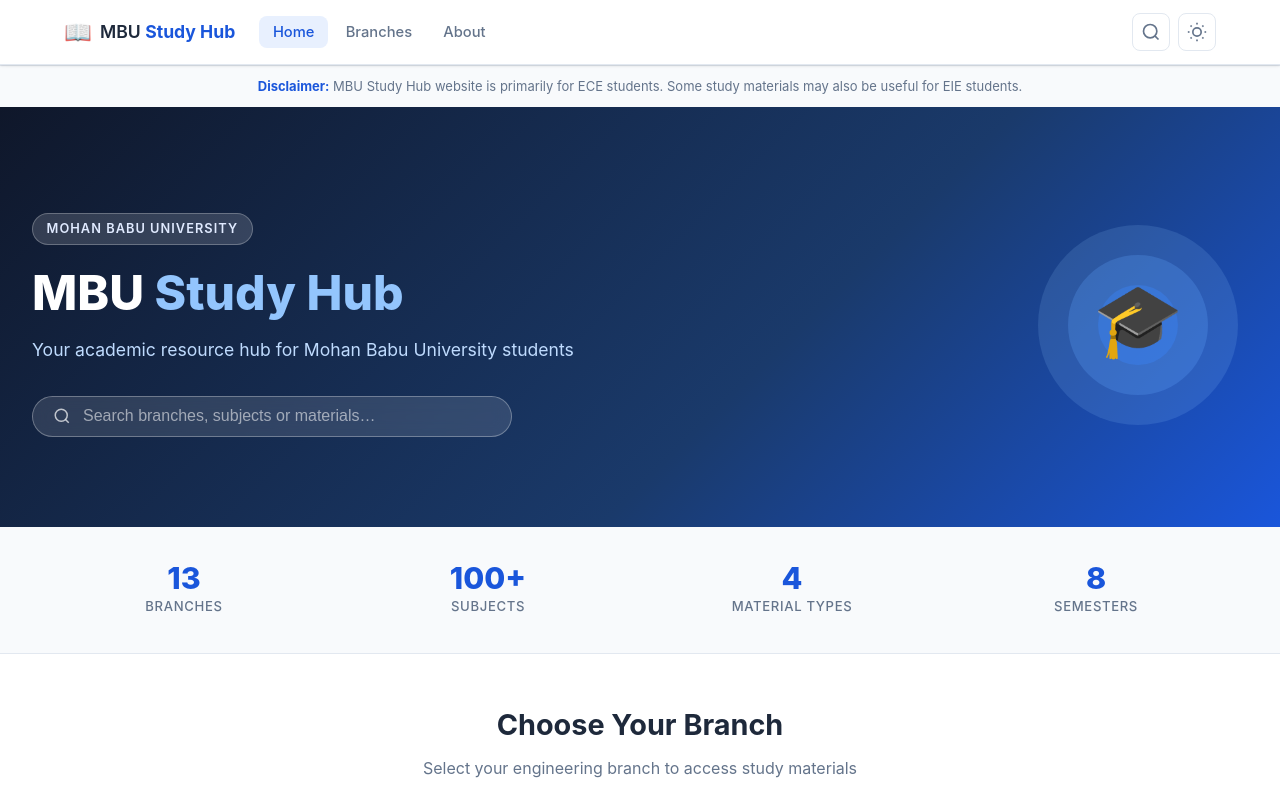
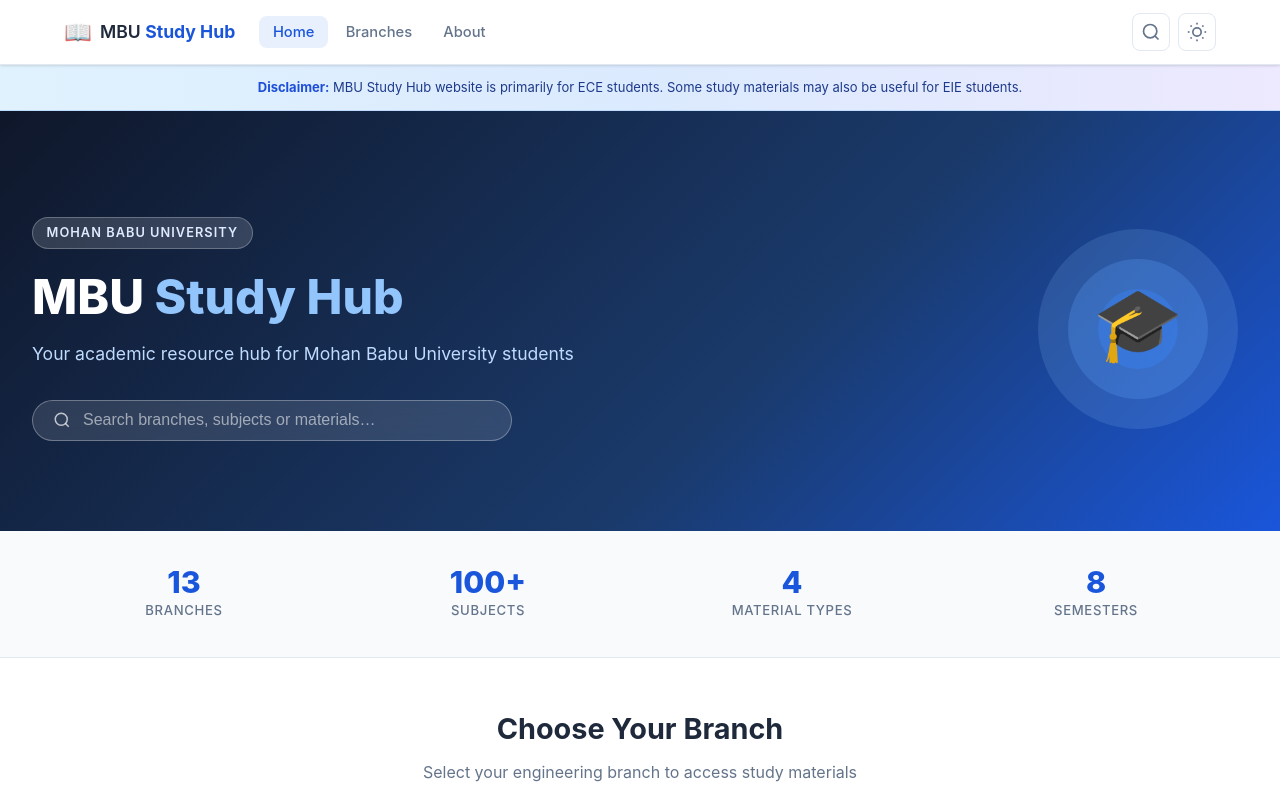
Before and after one commit to mbu-study-hub/mbu-study-Hub, a plain HTML site: page index.html in a window 1280 px wide. Shown: the top 800 px of the page. Drawn offline with nearby package versions, Linux system fonts and the light colour scheme.

Commit message:
Update style.css

```diff
--- a/style.css
+++ b/style.css
@@ -969,12 +969,12 @@ img { max-width: 100%; display: block; }
    19. DISCLAIMER
 --------------------------------------------------------------- */
 .disclaimer {
-  background: var(--bg-alt);
-  color: var(--text-muted);
+  background: linear-gradient(90deg, #e0f2fe, #dbeafe, #ede9fe);
+  color: #1e3a8a;
   text-align: center;
-  padding: 10px 15px;
+  padding: 12px 15px;
   font-size: 13px;
-  border-top: 1px solid var(--border);
+  border-bottom: 1px solid #bfdbfe;
 }
 
 .disclaimer p {
@@ -983,6 +983,6 @@ img { max-width: 100%; display: block; }
 }
 
 .disclaimer strong {
-  color: var(--primary);
+  color: #1d4ed8;
   font-weight: 700;
 }
```
